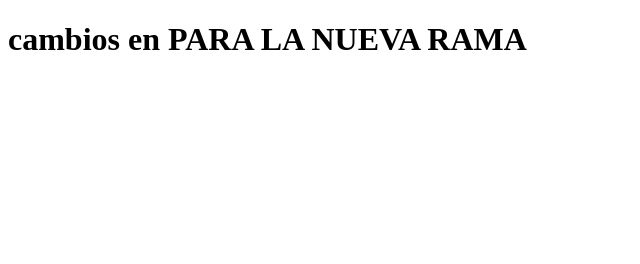
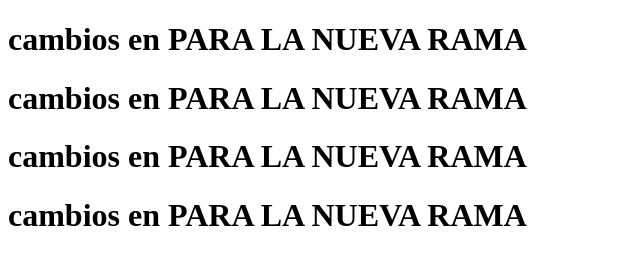
Before and after one commit to phoma7edy/puebas-de-git, a plain HTML site: page index 1.html in a window 1280 px wide. Shown: the whole page, without its empty margins (0-640 px from the left). Drawn offline with Linux system fonts and the light colour scheme.

Commit message:
mas cambios

```diff
--- a/index 1.html
+++ b/index 1.html
@@ -8,5 +8,8 @@
 </head>
 <body>
     <h1>cambios en PARA LA NUEVA RAMA</h1>
+    <h1>cambios en PARA LA NUEVA RAMA</h1>
+    <h1>cambios en PARA LA NUEVA RAMA</h1>
+    <h1>cambios en PARA LA NUEVA RAMA</h1>
 </body>
 </html>
```
